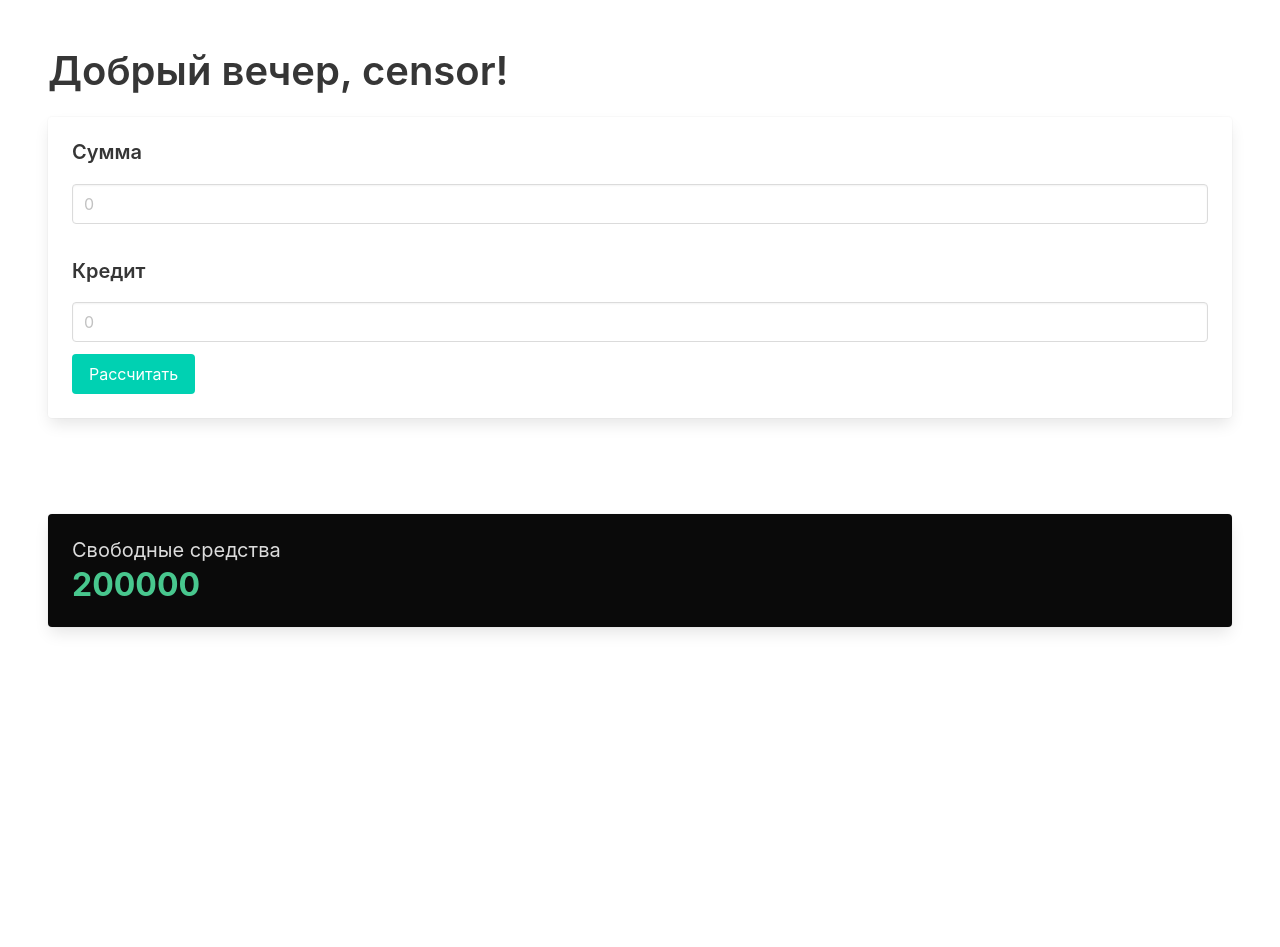
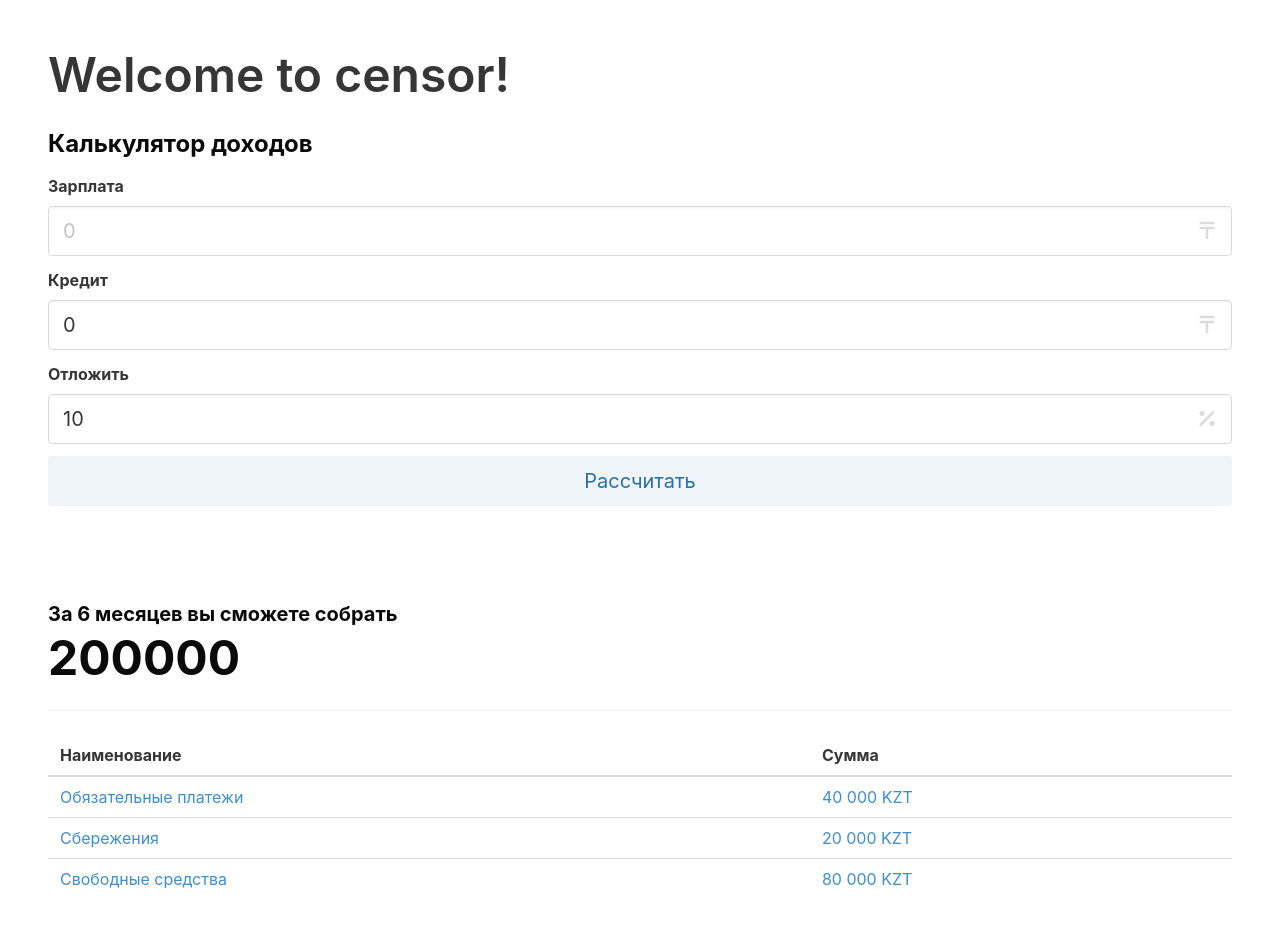
Before and after one commit to abuwhite/censor, a Flask app: page / in a window 1280 px wide. Before the commit the page ends 633 px from the top, so only its background shows below. Run offline with Flask 2, Linux system fonts and the light colour scheme; parts of the project's set-up code (start-up, migrations or seed data) failed here and were passed over; some libraries are stand-ins or nearby versions.

Commit message:
Refactoring

```diff
--- a/templates/base.html
+++ b/templates/base.html
@@ -2,7 +2,9 @@
 <html lang="en">
 <head>
     <meta charset="UTF-8">
+    <meta name="viewport" content="width=device-width, initial-scale=1">
     <link rel="stylesheet" href="https://cdn.jsdelivr.net/npm/bulma@0.9.3/css/bulma.min.css">
+    <script src="https://kit.fontawesome.com/e4ebcc6146.js" crossorigin="anonymous"></script>
     {% block title %}
     <title>{{ title }}</title>
     {% endblock %}
--- a/templates/index.html
+++ b/templates/index.html
@@ -1,61 +1,116 @@
 {% extends 'base.html' %}
 
 {% block head %}
-<title>ohmycash</title>
+<title>censor</title>
 {% endblock %}
 
 {% block body %}
-<div class="content">
-    <section class="section">
-        <div class="content is-medium is-parent">
-          <h1 class="title">
-            Добрый вечер, {{ name }}!
-          </h1>
-        </div>
-         <div class="card">
-              <div class="card-content">
+    <div class="section">
+        <p class="title is-1">Welcome to {{ name }}!</p>
         <div class="block">
             <form method="post">
-                        <p class="title is-5">Сумма</p>
-                        <div class="field is-grouped">
+                <p class="label is-large has-text-black">Калькулятор доходов</p>
+                    <div class="field">
+                      <label class="label">Зарплата</label>
                       {% if value %}
-                            <div class="control is-expanded">
-                                <input name="amount" class="input" type="text" placeholder="0" value="{{ value }}">
+                        <div class="field has-addons">
+                            <div class="control is-expanded has-icons-right">
+                              <input name="amount" class="input is-medium" type="tel" placeholder="0" value="{{ value }}" required pattern="/^\d+$/">
+                              <span class="icon is-small is-right">
+                                <i class="fas fa-tenge"></i>
+                              </span>
+                            </div>
                           </div>
                       {% else %}
-                            <div class="control is-expanded">
-                                <input name="amount" class="input" type="text" placeholder="0">
+                        <div class="field has-addons">
+                            <div class="control is-expanded has-icons-right">
+                              <input name="amount" class="input is-medium" type="number" placeholder="0" required pattern="/^\d+$/">
+                              <span class="icon is-small is-right">
+                                <i class="fas fa-tenge"></i>
+                              </span>
                             </div>
-                            {% endif %}
-                        </div><br>
-
-                        <p class="title is-5">Кредит</p>
-                        <div class="field is-grouped">
-                            {% if value %}
-                            <div class="control is-expanded">
-                                <input name="loan" class="input" type="text" placeholder="0" value="{{ value }}">
-                            </div>
-                            {% else %}
-                            <div class="control is-expanded">
-                                <input name="loan" class="input" type="text" placeholder="0">
                         </div>
                       {% endif %}
                     </div>
-                        <button class="button is-primary" type="submit">Рассчитать</button>
+                    <div class="field">
+                      <label class="label">Кредит</label>
+                      {% if value %}
+                        <div class="field has-addons has-icons-right">
+                            <div class="control is-expanded">
+                              <input name="loan" class="input is-medium" type="number" placeholder="0" value="{{ value }}" required pattern="/^\d+$/">
+                              <span class="icon is-small is-right">
+                                <i class="fas fa-tenge"></i>
+                              </span>
+                            </div>
+                          </div>
+                      {% else %}
+                        <div class="field has-addons">
+                            <div class="control is-expanded has-icons-right">
+                              <input name="loan" class="input is-medium" type="number" placeholder="0" value="0" required pattern="/^\d+$/">
+                              <span class="icon is-small is-right">
+                                <i class="fas fa-tenge"></i>
+                              </span>
+                            </div>
+                          </div>
+                      {% endif %}
+                    </div>
+                    <div class="field">
+                      <label class="label">Отложить</label>
+                      {% if value %}
+                          <div class="field has-addons">
+                            <div class="control is-expanded has-icons-right">
+                              <input name="capital" class="input is-medium" type="number" placeholder="10" value="{{ value }}" required pattern="/^\d+$/">
+                              <span class="icon is-small is-right">
+                                <i class="fas fa-percent"></i>
+                              </span>
+                            </div>
+                          </div>
+                      {% else %}
+                          <div class="field has-addons">
+                            <div class="control is-expanded has-icons-right">
+                              <input name="capital" class="input is-medium" type="number" placeholder="10" value="10" required pattern="/^\d+$/">
+                              <span class="icon is-small is-right">
+                                <i class="fas fa-percent"></i>
+                              </span>
+                            </div>
+                          </div>
+                      {% endif %}
+                    </div>
+
+                    <button class="button is-medium is-info is-light is-fullwidth" type="submit">Рассчитать</button>
+
+
             </form>
         </div>
     </div>
+        <div class="section">
+            <p class="subtitle is-5 has-text-weight-bold has-text-black">За 6 месяцев вы сможете собрать</p>
+            <p class="title is-1 has-text-weight-bold has-text-black">{{ amount }}</p>
+
+            <hr>
+            <table class="table is-fullwidth">
+              <thead>
+              <tr>
+                  <th>Наименование</th>
+                  <th>Сумма</th>
+              </tr>
+              </thead>
+              <tbody class="has-text-info">
+                <tr>
+                  <td>Обязательные платежи</td>
+                  <td>40 000 KZT</td>
+                </tr>
+                <tr>
+                  <td>Сбережения</td>
+                  <td>20 000 KZT</td>
+                </tr>
+                <tr>
+                  <td>Свободные средства</td>
+                  <td>80 000 KZT</td>
+                </tr>
+              </tbody>
+            </table>
         </div>
-    </section>
-    <section class="section">
-         <div class="card has-background-black">
-              <div class="card-content">
-                <div class="content">
-                    <div class="subtitle has-text-grey-lighter">Свободные средства</div>
-                    <div class="title has-text-weight-bold has-text-success">{{ amount }}</div>
-                </div>
-              </div>
-         </div>
-      </section>
-</div>
+
+
 {% endblock %}
```
Also changed, not shown: templates/alpine.html (added, +162 -0 lines). Lines whose indentation alone changed are shown as unchanged.
